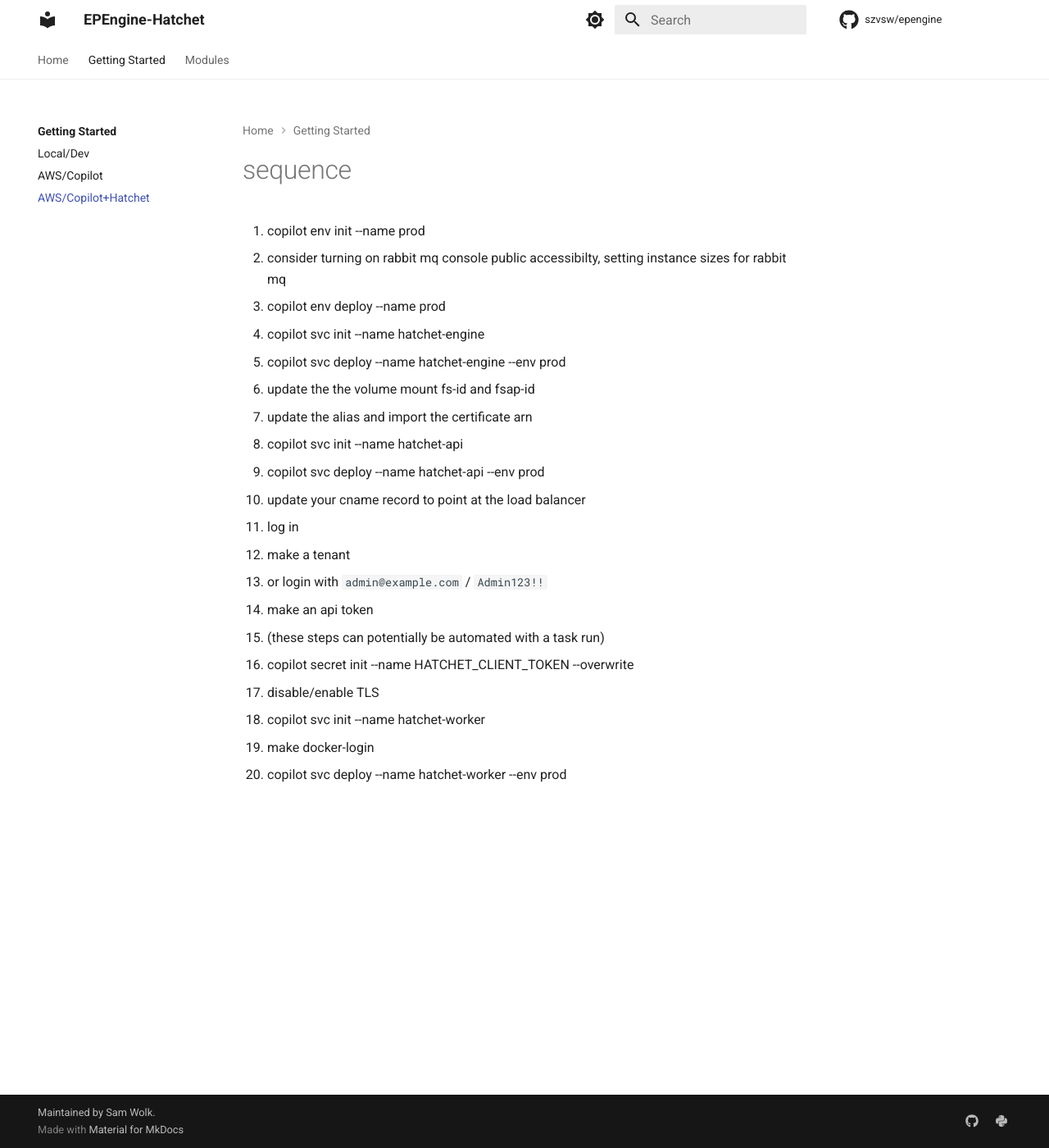
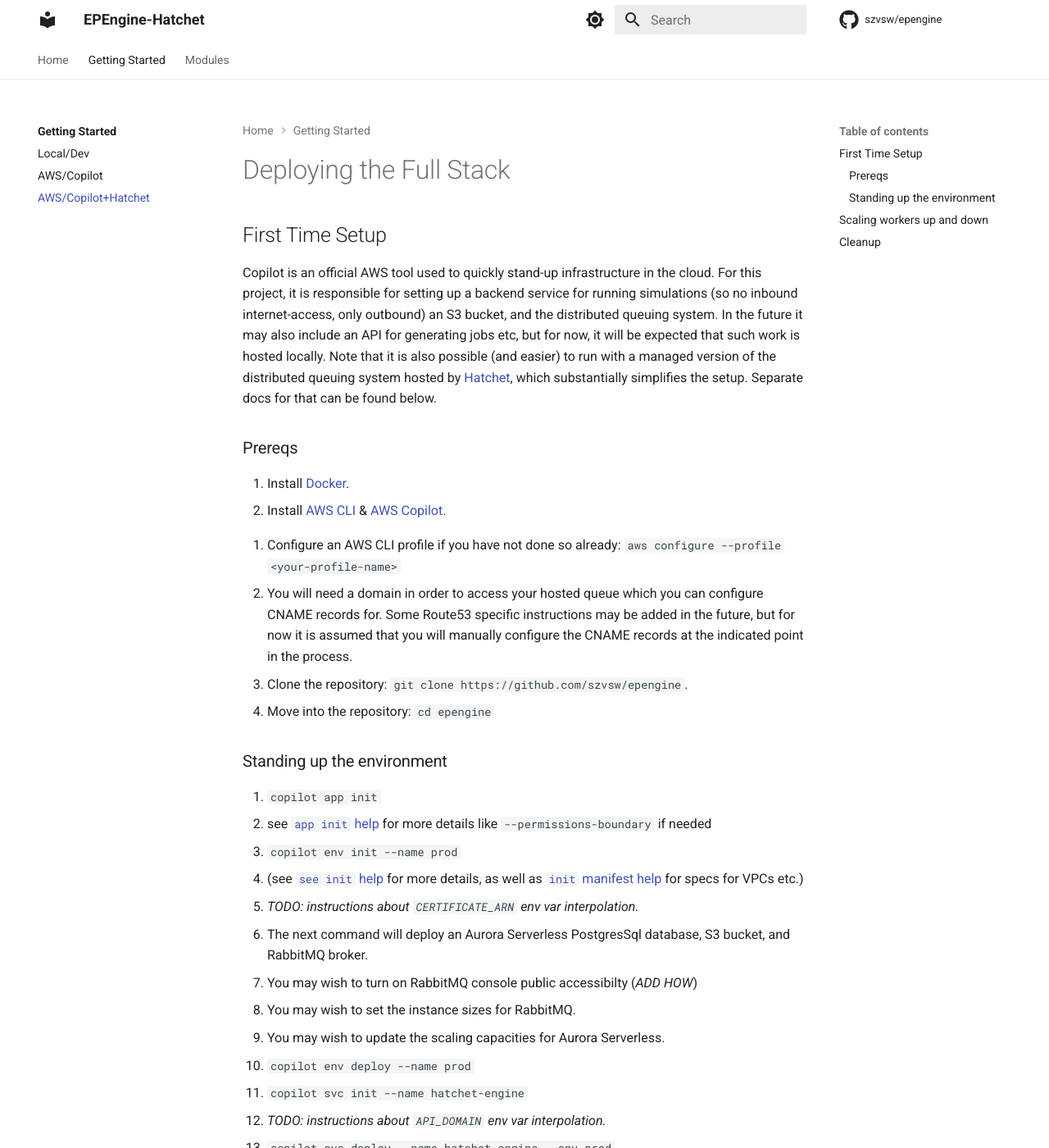
Before and after one commit to szvsw/epengine, an MkDocs documentation site: the page built from docs/getting-started/hatchet-deploy.md, in a window 1280 px wide and 1400 px high. Shown: the whole window at 82% size. Built offline with MkDocs 1.6.1 and Material for MkDocs 9.7.7, drawn with Linux system fonts in a browser that asks for light colours; comment, search, counter and statistics services are not loaded; some of the changed text lies outside the part shown.

Commit message:
update docs

```diff
--- a/docs/getting-started/hatchet-deploy.md
+++ b/docs/getting-started/hatchet-deploy.md
@@ -1,22 +1,57 @@
-# sequence
+# Deploying the Full Stack
 
-1. copilot env init --name prod
-1. consider turning on rabbit mq console public accessibilty, setting instance sizes for rabbit mq
-1. copilot env deploy --name prod
-1. copilot svc init --name hatchet-engine
-1. copilot svc deploy --name hatchet-engine --env prod
-1. update the the volume mount fs-id and fsap-id
-1. update the alias and import the certificate arn
-1. copilot svc init --name hatchet-api
-1. copilot svc deploy --name hatchet-api --env prod
-1. update your cname record to point at the load balancer
-1. log in
-1. make a tenant
-1. or login with `admin@example.com` / `Admin123!!`
-1. make an api token
-1. (these steps can potentially be automated with a task run)
-1. copilot secret init --name HATCHET_CLIENT_TOKEN --overwrite
-1. disable/enable TLS
-1. copilot svc init --name hatchet-worker
-1. make docker-login
-1. copilot svc deploy --name hatchet-worker --env prod
+## First Time Setup
+
+Copilot is an official AWS tool used to quickly stand-up infrastructure in the cloud. For this project, it is responsible for setting up a backend service for running simulations (so no inbound internet-access, only outbound) an S3 bucket, and the distributed queuing system. In the future it may also include an API for generating jobs etc, but for now, it will be expected that such work is hosted locally. Note that it is also possible (and easier) to run with a managed version of the distributed queuing system hosted by [Hatchet](cloud.onhatchet.run), which substantially simplifies the setup. Separate docs for that can be found below.
+
+<!-- Once the prereqs are installed, you can either run a single command macro to stand up the whole stack at once, or you can stand-up pieces incrementally. -->
+
+### Prereqs
+
+1. Install [Docker](https://docs.docker.com/get-started/get-docker/).
+1. Install [AWS CLI](https://aws.amazon.com/cli/) & [AWS Copilot](https://aws.github.io/copilot-cli/docs/getting-started/install/).
+   <!-- 1. Create a [Hatchet account](https://cloud.onhatchet.run/auth/register). -->
+   <!-- 1. Generate a [Hatchet API token](https://cloud.onhatchet.run/tenant-settings/api-tokens). _nb: in the future, Hatchet will be deployable as part of the Copilot specification._ -->
+1. Configure an AWS CLI profile if you have not done so already: `aws configure --profile <your-profile-name>`
+1. You will need a domain in order to access your hosted queue which you can configure CNAME records for. Some Route53 specific instructions may be added in the future, but for now it is assumed that you will manually configure the CNAME records at the indicated point in the process.
+1. Clone the repository: `git clone https://github.com/szvsw/epengine`.
+1. Move into the repository: `cd epengine`
+
+### Standing up the environment
+
+1. `copilot app init`
+   1. see [`app init` help](https://aws.github.io/copilot-cli/docs/commands/app-init/) for more details like `--permissions-boundary` if needed
+1. `copilot env init --name prod`
+   1. (see [`see init` help](https://aws.github.io/copilot-cli/docs/commands/env-init/) for more details, as well as [`init` manifest help](https://aws.github.io/copilot-cli/docs/manifest/environment/) for specs for VPCs etc.)
+1. _TODO: instructions about `CERTIFICATE_ARN` env var interpolation._
+1. The next command will deploy an Aurora Serverless PostgresSql database, S3 bucket, and RabbitMQ broker.
+   1. You may wish to turn on RabbitMQ console public accessibilty (_ADD HOW_)
+   1. You may wish to set the instance sizes for RabbitMQ.
+   1. You may wish to update the scaling capacities for Aurora Serverless.
+1. `copilot env deploy --name prod`
+1. `copilot svc init --name hatchet-engine`
+1. _TODO: instructions about `API_DOMAIN` env var interpolation._
+1. `copilot svc deploy --name hatchet-engine --env prod`
+1. _TODO: instructions about the `FS_ID` and `FSAP_ID` env var interpolation._
+1. `copilot svc init --name hatchet-api`
+1. `copilot svc deploy --name hatchet-api --env prod`
+1. Create a `CNAME` record to point at the load balancer (_TODO: how to find the load balancer address_).
+1. Visit your domain and either login with a new account & make a tenant, or login with the default creds: `admin@example.com` / `Admin123!!`
+1. Make an api token (General Settings > API Tokens). _TODO: (automate token creation steps with a task run)_
+1. `copilot secret init --name HATCHET_CLIENT_TOKEN --overwrite` then paste in your secret.
+<!-- 1. disable/enable TLS -->
+1. `copilot svc init --name hatchet-worker`
+1. Authenticate to AWS ECR (_TODO: add instructions_).
+<!-- 1. `make docker-login` -->
+1. `copilot svc deploy --name hatchet-worker --env prod`
+
+## Scaling workers up and down
+
+In `copilot/hatchet-worker/manifest.yml`, you can edit the worker count configuration to determine how many workers you would like, if scaling should be done based off of CPU utilization, etc.
+
+After making changes, run `copilot svc deploy --name hatchet-worker --env prod`.
+
+## Cleanup
+
+1. Empty your buckets if they have files in them.
+1. `copilot app delete`
```
